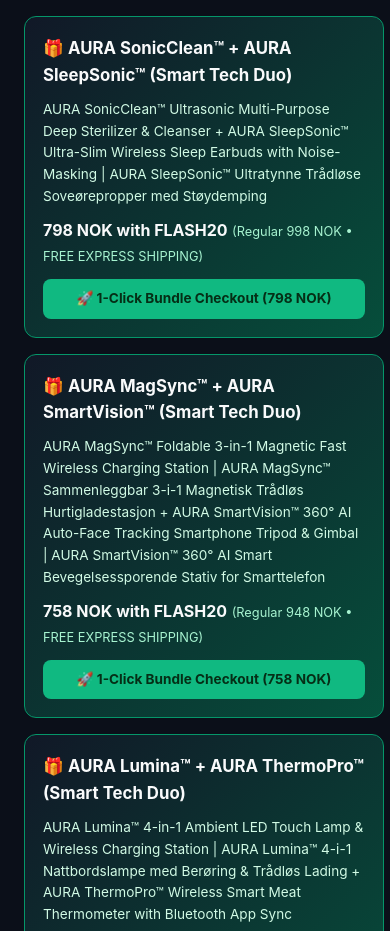
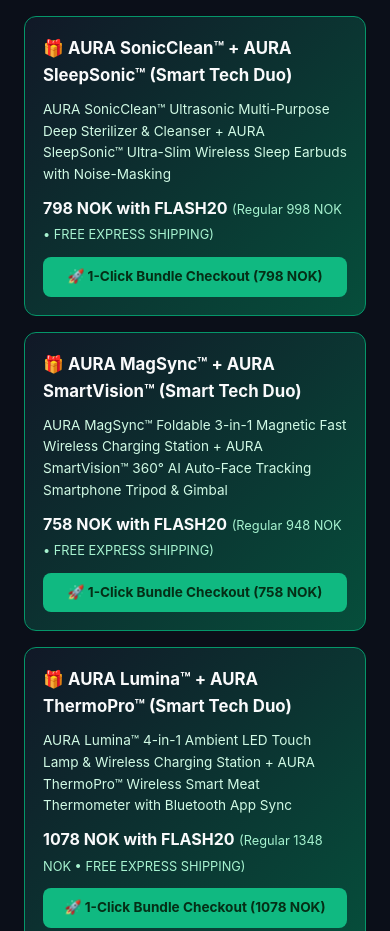
Before and after one commit to BoluS095/aura-nova-shop, a plain HTML site: page index.html in a window 390 px wide. Shown: the part 2919-3850 px from the top of the page. Drawn offline with Linux system fonts and the light colour scheme.

Commit message:
Update index.html with clean English titles, mobile grid fix & SEO robots/sitemap

```diff
--- a/index.html
+++ b/index.html
@@ -33,7 +33,7 @@
     .actions { display: flex; gap: 8px; }
     .btn-buy { flex: 1; background: var(--accent); color: #052e16; font-weight: 700; text-align: center; padding: 9px 12px; border-radius: 8px; text-decoration: none; font-size: 0.85rem; }
     .btn-view { background: #1f2937; color: #fff; text-align: center; padding: 9px 12px; border-radius: 8px; text-decoration: none; font-size: 0.85rem; }
-    .bundle-grid { display: grid; grid-template-columns: repeat(auto-fill, minmax(360px, 1fr)); gap: 16px; margin-bottom: 32px; }
+    .bundle-grid { display: grid; grid-template-columns: repeat(auto-fill, minmax(min(100%, 340px), 1fr)); gap: 16px; margin-bottom: 32px; }
     .bundle-card { background: linear-gradient(135deg, #111827, #064e3b); border: 1px solid #059669; border-radius: 12px; padding: 18px; display: flex; flex-direction: column; gap: 10px; }
     .bundle-title { font-weight: 700; font-size: 1.05rem; }
     .bundle-items { font-size: 0.85rem; color: #d1fae5; }
@@ -119,21 +119,21 @@
 
       <div class="bundle-card">
         <div class="bundle-title">🎁 AURA SonicClean™ + AURA SleepSonic™ (Smart Tech Duo)</div>
-        <div class="bundle-items">AURA SonicClean™ Ultrasonic Multi-Purpose Deep Sterilizer & Cleanser + AURA SleepSonic™ Ultra-Slim Wireless Sleep Earbuds with Noise-Masking | AURA SleepSonic™ Ultratynne Trådløse Soveørepropper med Støydemping</div>
+        <div class="bundle-items">AURA SonicClean™ Ultrasonic Multi-Purpose Deep Sterilizer & Cleanser + AURA SleepSonic™ Ultra-Slim Wireless Sleep Earbuds with Noise-Masking</div>
         <div class="bundle-price"><strong>798 NOK with FLASH20</strong> <span>(Regular 998 NOK • FREE EXPRESS SHIPPING)</span></div>
         <a class="btn-buy" href="https://z03cia-1r.myshopify.com/cart/67436751815027:1,67363036463475:1?discount=FLASH20&locale=en" target="_blank" rel="noopener">🚀 1-Click Bundle Checkout (798 NOK)</a>
       </div>
 
       <div class="bundle-card">
         <div class="bundle-title">🎁 AURA MagSync™ + AURA SmartVision™ (Smart Tech Duo)</div>
-        <div class="bundle-items">AURA MagSync™ Foldable 3-in-1 Magnetic Fast Wireless Charging Station | AURA MagSync™ Sammenleggbar 3-i-1 Magnetisk Trådløs Hurtigladestasjon + AURA SmartVision™ 360° AI Auto-Face Tracking Smartphone Tripod & Gimbal | AURA SmartVision™ 360° AI Smart Bevegelsessporende Stativ for Smarttelefon</div>
+        <div class="bundle-items">AURA MagSync™ Foldable 3-in-1 Magnetic Fast Wireless Charging Station + AURA SmartVision™ 360° AI Auto-Face Tracking Smartphone Tripod & Gimbal</div>
         <div class="bundle-price"><strong>758 NOK with FLASH20</strong> <span>(Regular 948 NOK • FREE EXPRESS SHIPPING)</span></div>
         <a class="btn-buy" href="https://z03cia-1r.myshopify.com/cart/67363129852275:1,67363128738163:1?discount=FLASH20&locale=en" target="_blank" rel="noopener">🚀 1-Click Bundle Checkout (758 NOK)</a>
       </div>
 
       <div class="bundle-card">
         <div class="bundle-title">🎁 AURA Lumina™ + AURA ThermoPro™ (Smart Tech Duo)</div>
-        <div class="bundle-items">AURA Lumina™ 4-in-1 Ambient LED Touch Lamp & Wireless Charging Station | AURA Lumina™ 4-i-1 Nattbordslampe med Berøring & Trådløs Lading + AURA ThermoPro™ Wireless Smart Meat Thermometer with Bluetooth App Sync</div>
+        <div class="bundle-items">AURA Lumina™ 4-in-1 Ambient LED Touch Lamp & Wireless Charging Station + AURA ThermoPro™ Wireless Smart Meat Thermometer with Bluetooth App Sync</div>
         <div class="bundle-price"><strong>1078 NOK with FLASH20</strong> <span>(Regular 1348 NOK • FREE EXPRESS SHIPPING)</span></div>
         <a class="btn-buy" href="https://z03cia-1r.myshopify.com/cart/67337224716659:1,67389158850931:1?discount=FLASH20&locale=en" target="_blank" rel="noopener">🚀 1-Click Bundle Checkout (1078 NOK)</a>
       </div>
```
